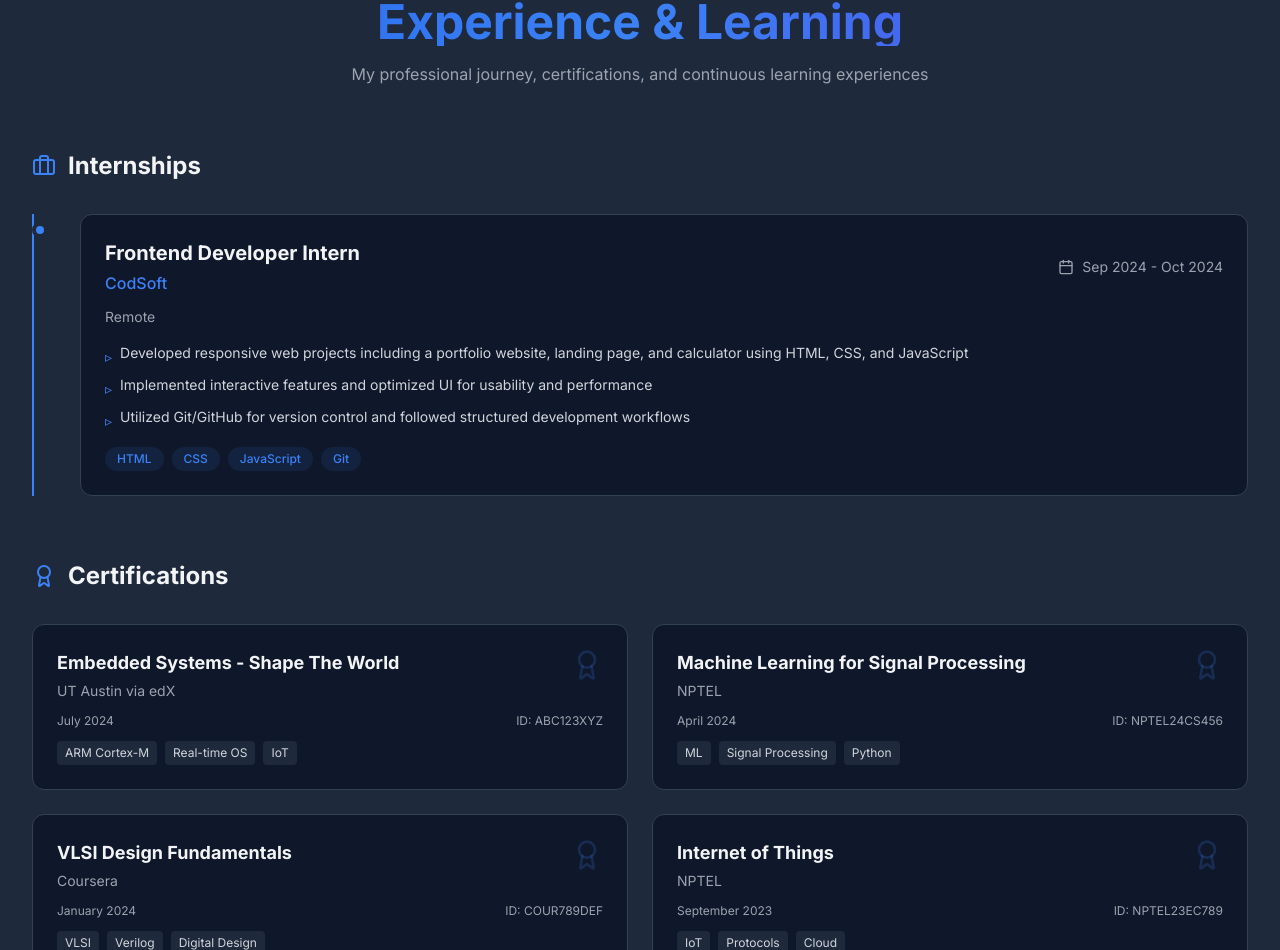
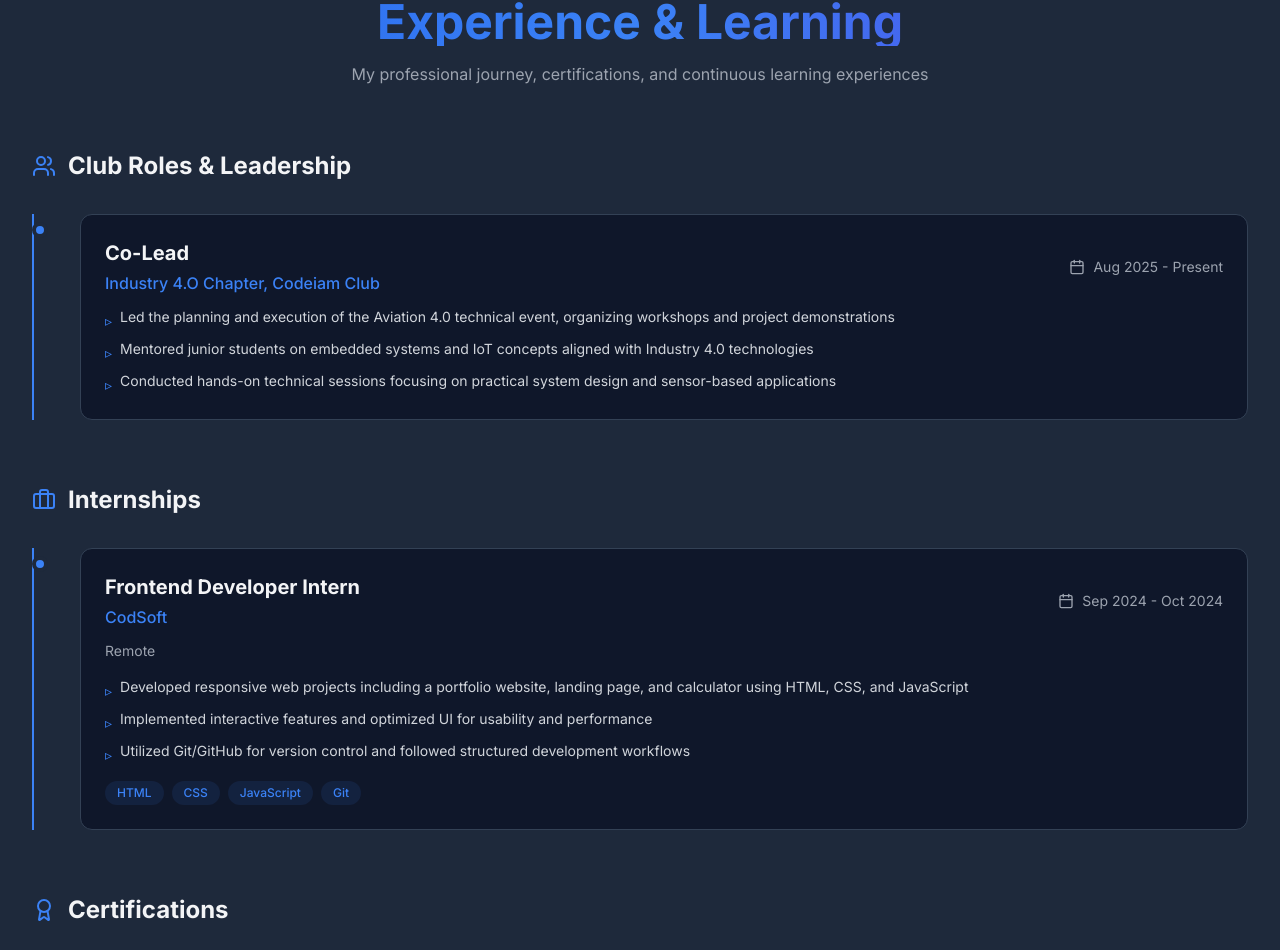
Before and after one commit to cherry-git999/Srinu-Bhimavarapu-Portfolio, a React (Vite) app: page / in a window 1280 px wide. Shown: the part 4296-5246 px from the top of the page. Built offline with nearby package versions, Linux system fonts and the light colour scheme.

Commit message:
done everything11 cr left

```diff
--- a/src/sections/Experience.tsx
+++ b/src/sections/Experience.tsx
@@ -1,5 +1,5 @@
 import { motion } from 'framer-motion';
-import { Briefcase, Award, BookOpen, Calendar } from 'lucide-react';
+import { Briefcase, Award, BookOpen, Calendar, Users } from 'lucide-react';
 import SectionWrapper from '../components/SectionWrapper';
 
 const experiences = [
@@ -84,6 +84,29 @@ const workshops = [
   },
 ];
 
+const clubRoles = [
+  {
+    title: 'Co-Lead',
+    club: 'Industry 4.O Chapter, Codeiam Club',
+    duration: 'Aug 2025 - Present',
+    description: [
+      'Led the planning and execution of the Aviation 4.0 technical event, organizing workshops and project demonstrations',
+      'Mentored junior students on embedded systems and IoT concepts aligned with Industry 4.0 technologies',
+      'Conducted hands-on technical sessions focusing on practical system design and sensor-based applications',
+    ],
+  },
+  // {
+  //   title: 'Core Team Member',
+  //   club: 'Robotics Club',
+  //   duration: 'Aug 2023 - Dec 2023',
+  //   description: [
+  //     'Contributed to design and development of autonomous line-following robots',
+  //     'Assisted in organizing inter-college robotics competitions',
+  //     'Conducted workshops on robot kinematics and control systems',
+  //   ],
+  // },
+];
+
 export default function Experience() {
   return (
     <SectionWrapper id="experience" className="bg-gray-50 dark:bg-dark-card">
@@ -102,6 +125,65 @@ export default function Experience() {
             My professional journey, certifications, and continuous learning experiences
           </p>
         </motion.div>
+
+        {/* Club Roles */}
+        <div className="mb-16">
+          <div className="flex items-center space-x-3 mb-8">
+            <Users className="w-6 h-6 text-primary-500" />
+            <h3 className="text-2xl font-bold">Club Roles & Leadership</h3>
+          </div>
+
+          <div className="space-y-8">
+            {clubRoles.map((role, index) => (
+              <motion.div
+                key={index}
+                className="relative pl-8 md:pl-12"
+                initial={{ opacity: 0, x: -30 }}
+                whileInView={{ opacity: 1, x: 0 }}
+                viewport={{ once: true }}
+                transition={{ delay: index * 0.2 }}
+              >
+                {/* Timeline Line */}
+                <div className="absolute left-0 top-0 bottom-0 w-0.5 bg-gradient-to-b from-primary-500 to-blue-500" />
+
+                {/* Timeline Dot */}
+                <motion.div
+                  className="absolute left-0 top-2 w-4 h-4 bg-primary-500 rounded-full border-4 border-white dark:border-dark-card transform -translate-x-[7px]"
+                  initial={{ scale: 0 }}
+                  whileInView={{ scale: 1 }}
+                  viewport={{ once: true }}
+                  transition={{ delay: index * 0.2 + 0.2 }}
+                />
+
+                {/* Content Card */}
+                <motion.div
+                  className="bg-white dark:bg-dark-bg rounded-xl p-6 border border-gray-200 dark:border-dark-border hover:shadow-lg transition-shadow"
+                  whileHover={{ x: 10 }}
+                >
+                  <div className="flex flex-col md:flex-row md:items-center md:justify-between mb-3">
+                    <div>
+                      <h4 className="text-xl font-bold mb-1">{role.title}</h4>
+                      <p className="text-primary-500 font-medium">{role.club}</p>
+                    </div>
+                    <div className="flex items-center space-x-2 text-sm text-gray-500 dark:text-gray-400 mt-2 md:mt-0">
+                      <Calendar className="w-4 h-4" />
+                      <span>{role.duration}</span>
+                    </div>
+                  </div>
+
+                  <ul className="space-y-2">
+                    {role.description.map((point, i) => (
+                      <li key={i} className="flex items-start space-x-2 text-sm text-gray-700 dark:text-gray-300">
+                        <span className="text-primary-500 mt-1">▹</span>
+                        <span>{point}</span>
+                      </li>
+                    ))}
+                  </ul>
+                </motion.div>
+              </motion.div>
+            ))}
+          </div>
+        </div>
 
         {/* Internships Timeline */}
         <div className="mb-16">
```
